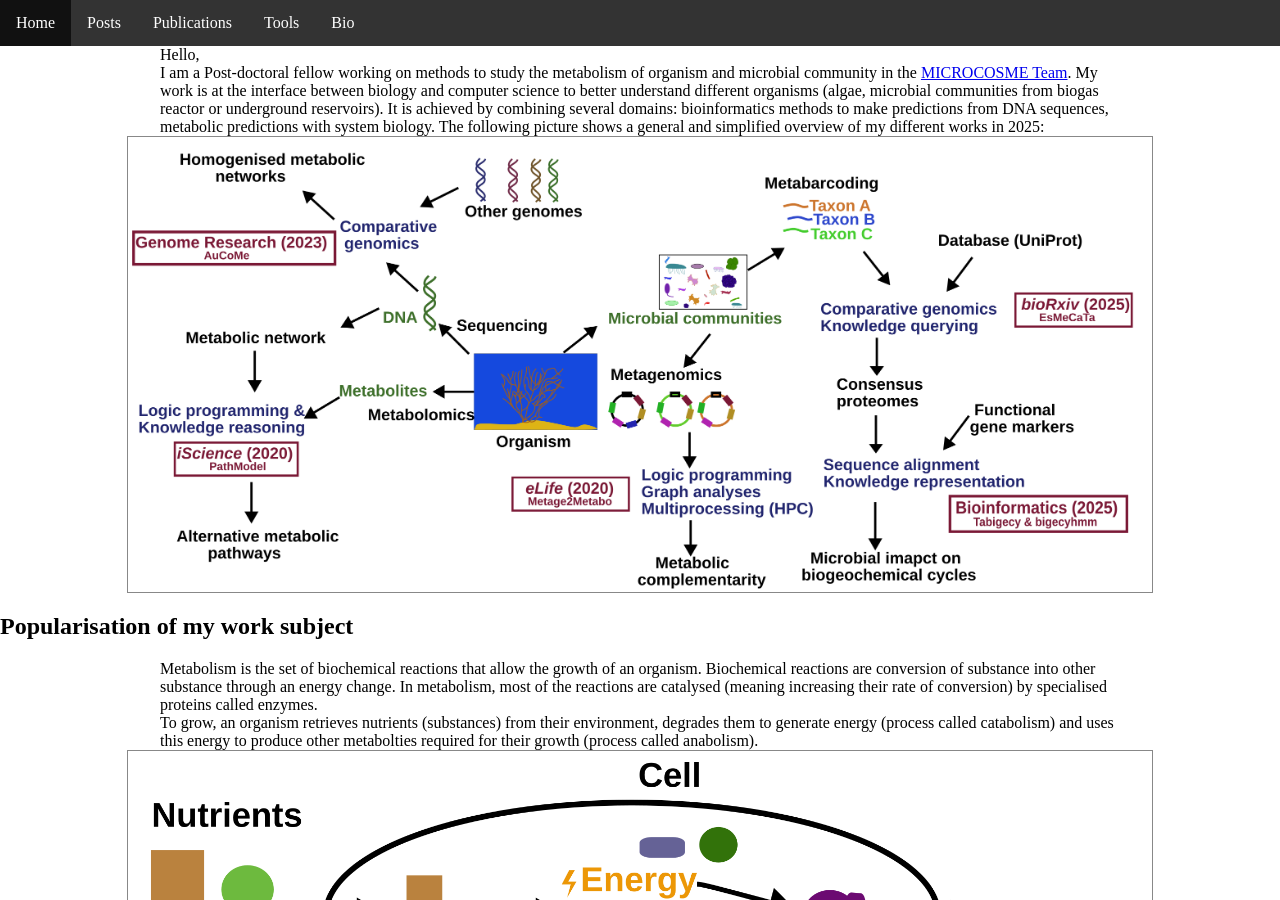
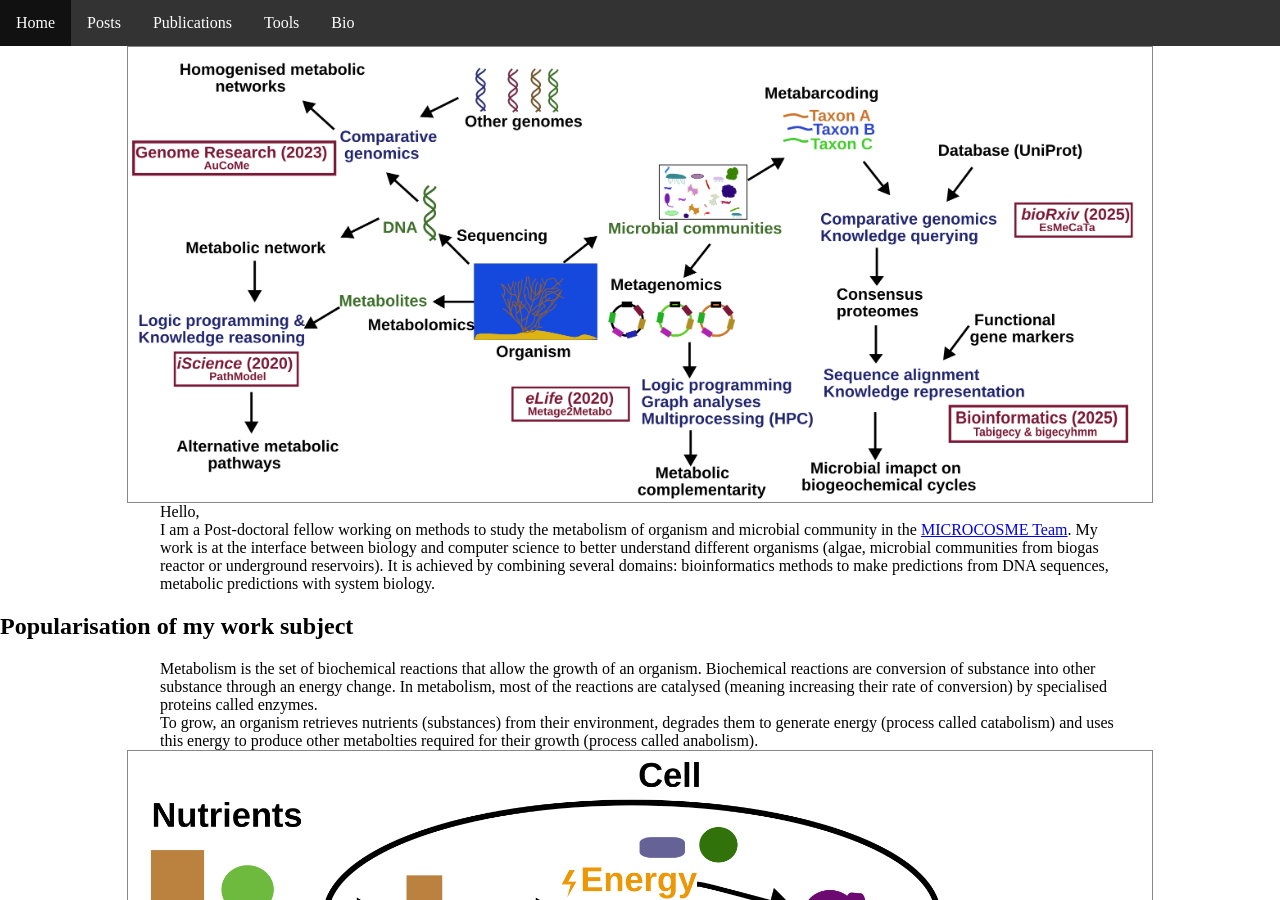
Before and after one commit to ArnaudBelcour/blog, a Jekyll site: the page built from index.html, in a window 1280 px wide and 900 px high. Built offline with Jekyll 4.4.1, drawn with Linux system fonts in a browser that asks for light colours.

Commit message:
Test figure ordering.

```diff
--- a/index.html
+++ b/index.html
@@ -3,15 +3,14 @@ layout: default
 ---
 <div class="Home" id="content">
 
+<img width="80%" class="homefront_pic" alt="homefront_pic" src="{{ site.url | append: site.baseurl }}/images/general_overview.png"  style="border-width:1px;border-color:#888;border-style:solid;vertical-align:top">
+
 <p >Hello,</p>
 <p> I am a Post-doctoral fellow working on methods to study the metabolism of organism and microbial community in the <a href="https://team.inria.fr/microcosme/">MICROCOSME Team</a>.
 My work is at the interface between biology and computer science to better understand different organisms (algae, microbial communities from biogas reactor or underground reservoirs).
-It is achieved by combining several domains: bioinformatics methods to make predictions from DNA sequences, metabolic predictions with system biology.
-The following picture shows a general and simplified overview of my different works in 2025:</p>
+It is achieved by combining several domains: bioinformatics methods to make predictions from DNA sequences, metabolic predictions with system biology.</p>
 
-<img width="80%" class="homefront_pic" alt="homefront_pic" src="{{ site.url | append: site.baseurl }}/images/general_overview.png"  style="border-width:1px;border-color:#888;border-style:solid;vertical-align:top">
-
-<h1> Popularisation of my work subject</h1>
+<p> <h1> Popularisation of my work subject</h1></p>
 
 <p> Metabolism is the set of biochemical reactions that allow the growth of an organism. Biochemical reactions are conversion of substance into other substance through an energy change. In metabolism, most of the reactions are catalysed (meaning increasing their rate of conversion) by specialised proteins called enzymes.</p>
 <p> To grow, an organism retrieves nutrients (substances) from their environment, degrades them to generate energy (process called catabolism) and uses this energy to produce other metabolties required for their growth (process called anabolism).</p>
```
